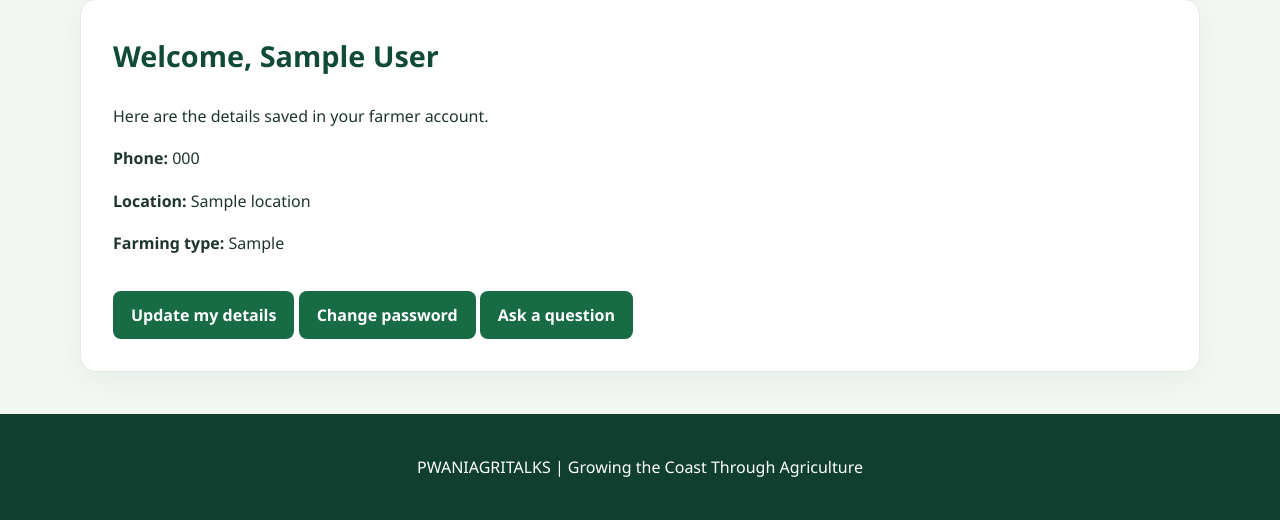
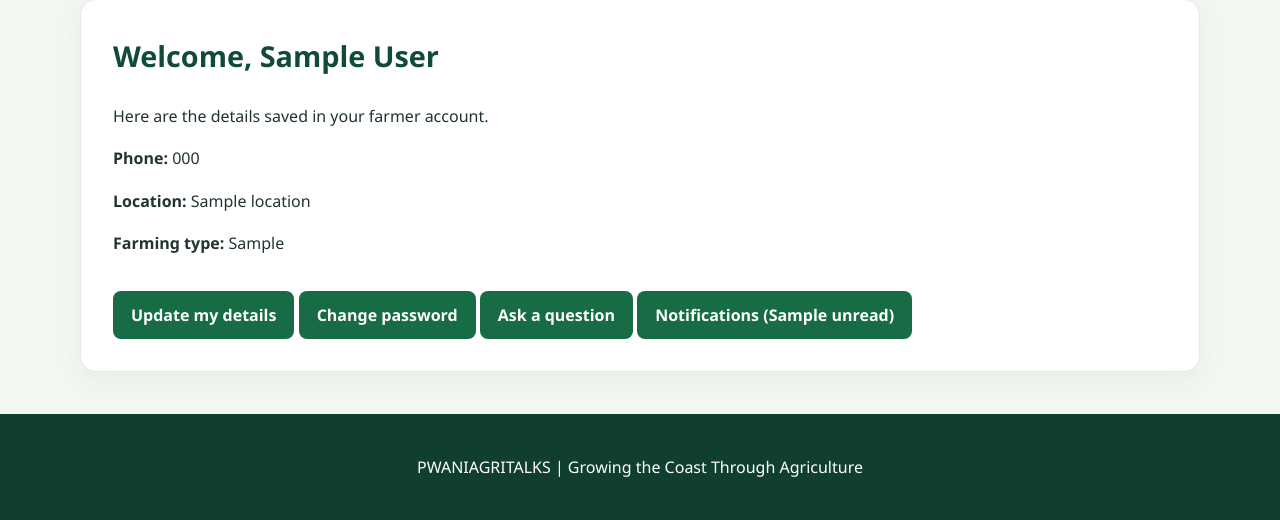
Before and after one commit to georgejambo05-dot/pwaniagritalks, a Flask app: template templates/farmer_portal.html in a window 1280 px wide. Shown: the part 359-879 px from the top of the page. Run offline with Flask 3, Linux system fonts and the light colour scheme; the template is opened without the code that fills it: most values are stand-ins (such as "Sample title", 1, 10 or a date in 2020); some libraries are stand-ins or nearby versions.

Commit message:
Add farmer notification link to account portal

```diff
--- a/templates/farmer_portal.html
+++ b/templates/farmer_portal.html
@@ -30,6 +30,7 @@
             <a class="button-link" href="{{ url_for('edit_own_profile') }}">Update my details</a>
             <a class="button-link" href="{{ url_for('farmer_change_password') }}">Change password</a>
             <a class="button-link" href="{{ url_for('farmer_questions') }}">Ask a question</a>
+            <a class="button-link" href="{{ url_for('farmer_notifications') }}">Notifications{% if unread_notifications %} ({{ unread_notifications }} unread){% endif %}</a>
         </section>
     </main>
     <footer><p>PWANIAGRITALKS | Growing the Coast Through Agriculture</p></footer>
```
